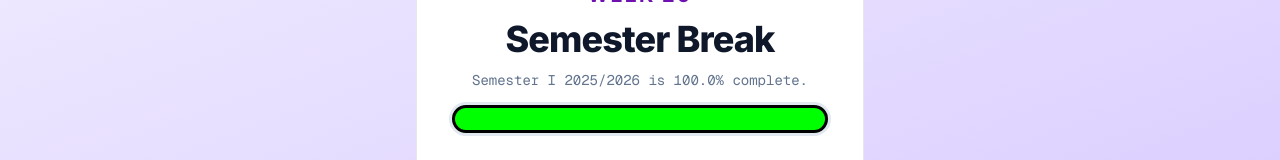
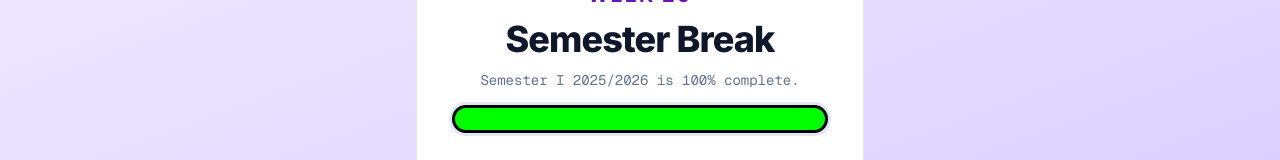
Before and after one commit to danishayman/usm-week, a Next.js app: page / in a window 1280 px wide. Shown: the part 371-531 px from the top of the page. Built offline with nearby package versions, Linux system fonts and the light colour scheme.

Commit message:
improve progress percentage display

```diff
--- a/app/page.tsx
+++ b/app/page.tsx
@@ -142,7 +142,7 @@ export default function Home() {
 
   const subLine = (() => {
     if (isPre || isPost) return SEMESTER_CONFIG.SEMESTER_LABEL;
-    return `${SEMESTER_CONFIG.SEMESTER_LABEL} is ${info.progressPercent.toFixed(1)}% complete.`;
+    return `${SEMESTER_CONFIG.SEMESTER_LABEL} is ${Number.isInteger(info.progressPercent) ? info.progressPercent.toFixed(0) : info.progressPercent.toFixed(1)}% complete.`;
   })();
 
   return (
```
